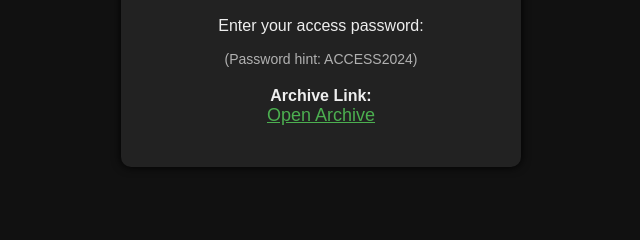
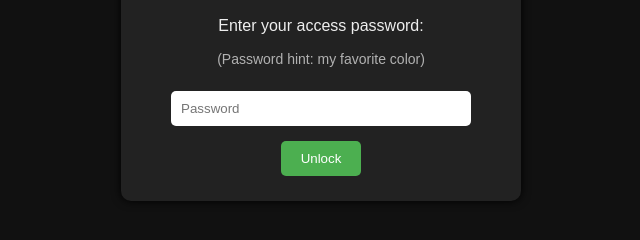
Before and after one commit to Blueofblues/Gay-Porn-Archive, a plain HTML site: page index.html in a window 1280 px wide. Shown: the part 164-404 px from the top of the page, without its empty margins (319-959 px from the left). Drawn offline with Linux system fonts and the light colour scheme.

Commit message:
Enhance archive access with password protection
Updated password hint and added password input functionality.

```diff
--- a/index.html
+++ b/index.html
@@ -37,6 +37,7 @@
     }
     #linkbox {
         margin-top: 20px;
+        display: none;
     }
     a {
         color: #4CAF50;
@@ -51,16 +52,32 @@
     <p>Enter your access password:</p>
 
     <p style="font-size:14px; opacity:0.7;">
-        (Password hint: ACCESS2024)
+        (Password hint: my favorite color)
     </p>
 
-    <p style="margin-top:20px;">
-        <strong>Archive Link:</strong><br>
+    <input type="password" id="pass" placeholder="Password">
+    <button onclick="checkPass()">Unlock</button>
+
+    <div id="linkbox">
+        <p><strong>Archive Link:</strong></p>
         <a href="https://mega.nz/folder/7w8zkDJB#BGJr_L6g8BzsoqBdI8uNCQ" target="_blank">
             Open Archive
         </a>
-    </p>
+    </div>
 </div>
+
+<script>
+function checkPass() {
+    const correct = "Blue";
+    const entered = document.getElementById("pass").value;
+
+    if (entered === correct) {
+        document.getElementById("linkbox").style.display = "block";
+    } else {
+        alert("Incorrect password.");
+    }
+}
+</script>
 
 </body>
 </html>
```
